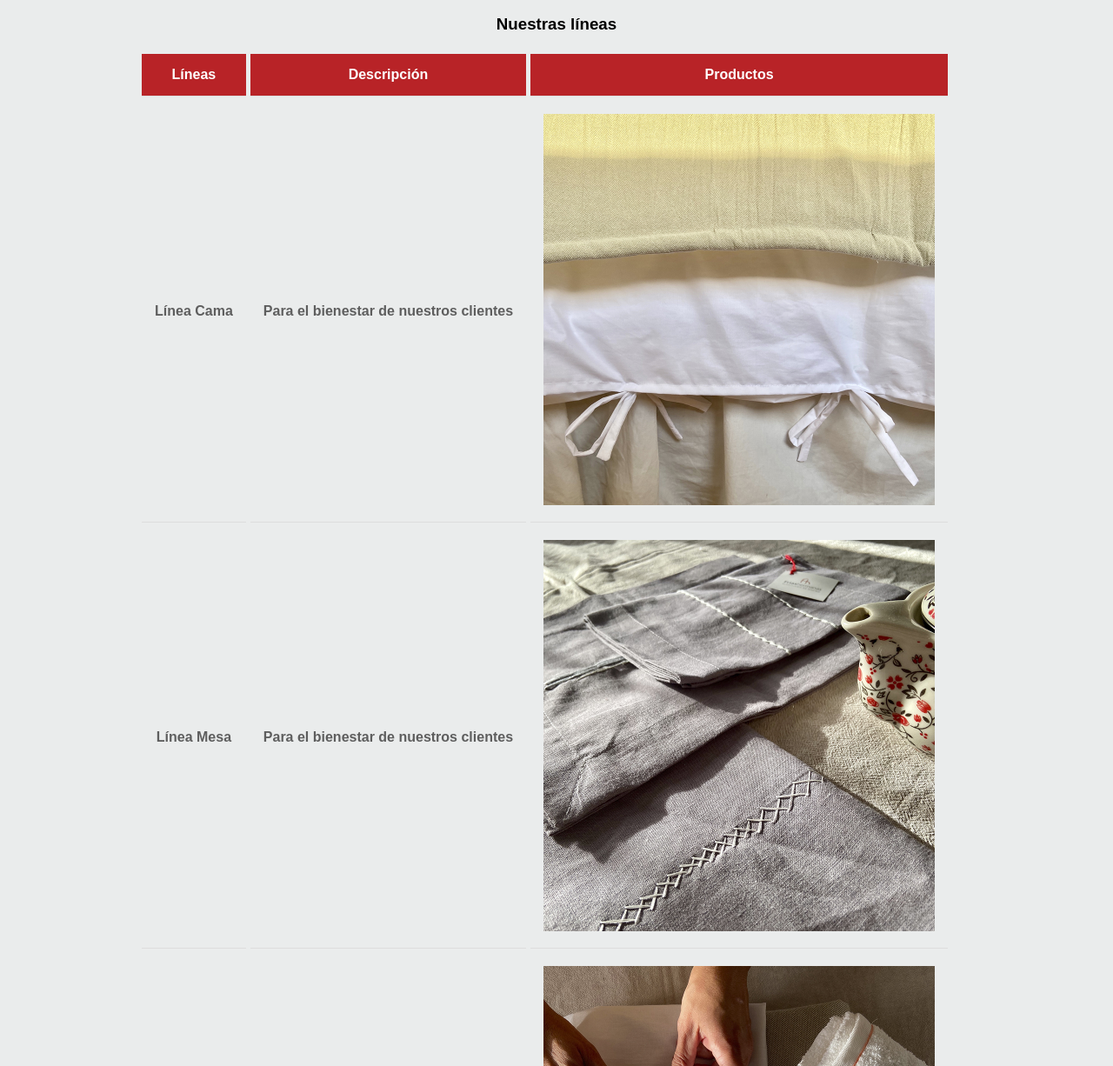
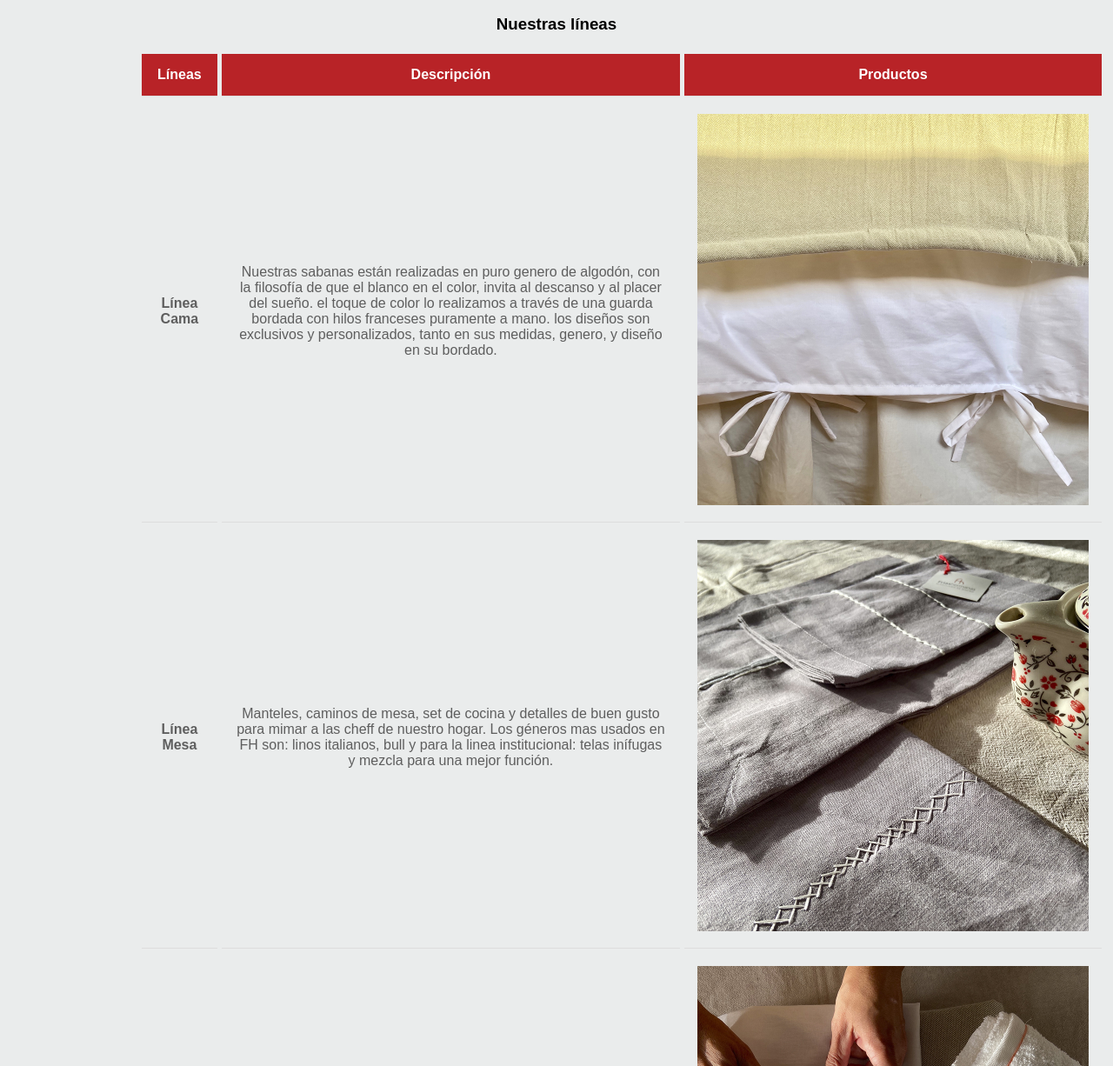
Before and after one commit to agustinagiannico/actividad01CLIP, a plain HTML site: page lineas.html in a window 1280 px wide. Shown: the part 74-1300 px from the top of the page at 87% size. Drawn offline with Linux system fonts and the light colour scheme.

Commit message:
Tercer commit

```diff
--- a/css/estilos.css
+++ b/css/estilos.css
@@ -88,7 +88,9 @@ table {
   background-color: #b82327 ;
   color: white;
 }
-
+.t03{
+  font-weight: normal;
+}
 .contacto{
  padding: 50px 50px 50px 100px;
  width: 710px;
--- a/lineas.html
+++ b/lineas.html
@@ -39,22 +39,22 @@
         </tr>
         <tr>
           <th class="t02">Línea Cama</th>
-          <th>Para el bienestar de nuestros clientes</th>
+          <th class="t03">Nuestras sabanas están realizadas en puro genero de algodón, con la filosofía de que el blanco en el color, invita al descanso y al placer del sueño. el toque de color lo realizamos a través de una guarda bordada con hilos franceses puramente a mano. los diseños son exclusivos y personalizados, tanto en sus medidas, genero, y diseño en su bordado.</th>
           <th><img src="img/cama.jpg" class="imgLineas" /></th>
         </tr>
         <tr>
           <th class="t02">Línea Mesa</th>
-          <th>Para el bienestar de nuestros clientes</th>
+          <th class="t03">Manteles, caminos de mesa, set de cocina y detalles de buen gusto para mimar a las cheff de nuestro hogar. Los géneros mas usados en FH son: linos italianos, bull y para la linea institucional: telas inífugas y mezcla para una mejor función.</th>
           <th><img src="img/mesa.jpg" class="imgLineas" /></th>
         </tr>
         <tr>
           <th class="t02">Línea Baño</th>
-          <th>Para el bienestar de nuestros clientes</th>
+          <th class="t03"> Nuestras toallas de puro algodón (480grs), nos hacen sentir que estamos en un spa; por su absorción y generosas medidas. Nuestras batas; con corte de sastrería, costuras reforzadas y terminación francesa son el producto fuerte para mimarse o mimar a la hora de regalar exclusividad y calidad, con el detalle de personalizar con la inicial bordada al agasajado.</th>
           <th><img src="img/baño.jpg" class="imgLineas" /></th>
         </tr>
         <tr>
           <th class="t02">Línea Bebé</th>
-          <th>Para el bienestar de nuestros clientes</th>
+          <th class="t03">Cuidamos la pielcita de los bebés con algodón hipoalergénico en nuestros productos,Unas buenas sábanas que permiten respirar la piel es el primer paso para enseñarles y acompañar sus sueños.</th>
           <th><img src="img/bebe.jpg" class="imgLineas" /></th>
         </tr>
       </table>
```
